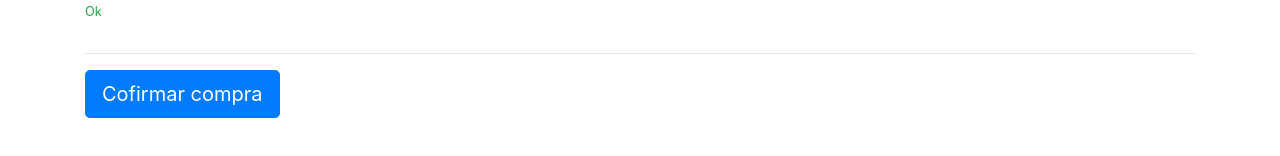
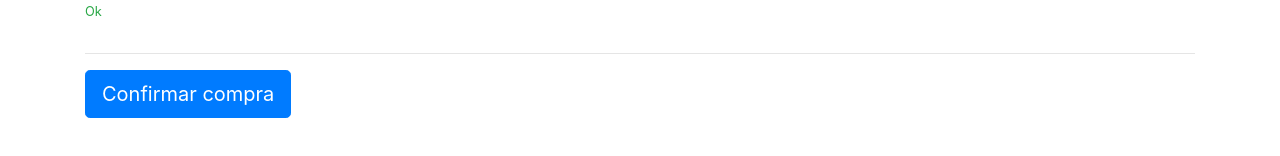
Before and after one commit to fabioguelfi/P-ssaroUrbano, an Angular app: page /ordem-compra in a window 1280 px wide. Shown: the part 1158-1314 px from the top of the page. Built offline with nearby package versions, Linux system fonts and the light colour scheme.

Commit message:
Enviando formulário (ngSubmit) e explorando os dados do objeto NgForm

```diff
--- a/src/app/order-compra/order-compra.component.html
+++ b/src/app/order-compra/order-compra.component.html
@@ -1,7 +1,7 @@
 <div class="container">
 
   <div class="ordem-compra">
-    <form novalidate #formulario="ngForm">
+    <form novalidate #formulario="ngForm" (ngSubmit)="confirmarCompra(formulario)" >
 
       <h5>Sua Compra</h5>
       <hr />
@@ -117,7 +117,7 @@
       </div>
 
       <hr />
-      <button type="button" class="btn btn-primary btn-lg">Cofirmar compra</button>
+      <button type="submit" class="btn btn-primary btn-lg">Confirmar compra</button>
     </form>
   </div>
 
--- a/src/app/order-compra/order-compra.component.ts
+++ b/src/app/order-compra/order-compra.component.ts
@@ -1,4 +1,5 @@
 import { Component, OnInit } from '@angular/core';
+import { NgForm } from '@angular/forms';
 
 @Component({
   selector: 'app-order-compra',
@@ -15,6 +16,10 @@ export class OrderCompraComponent implements OnInit {
   ngOnInit() {
   }
 
+  public confirmarCompra(formulario: NgForm): void {
+    console.log(formulario.value)
+  }
+
 
 
 }
```
